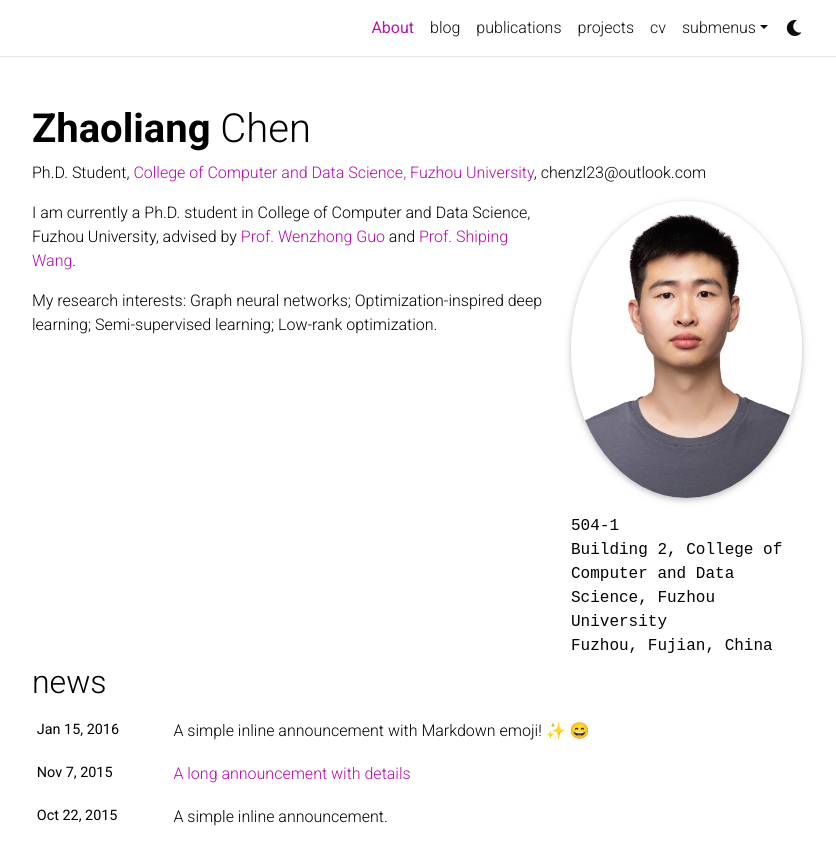
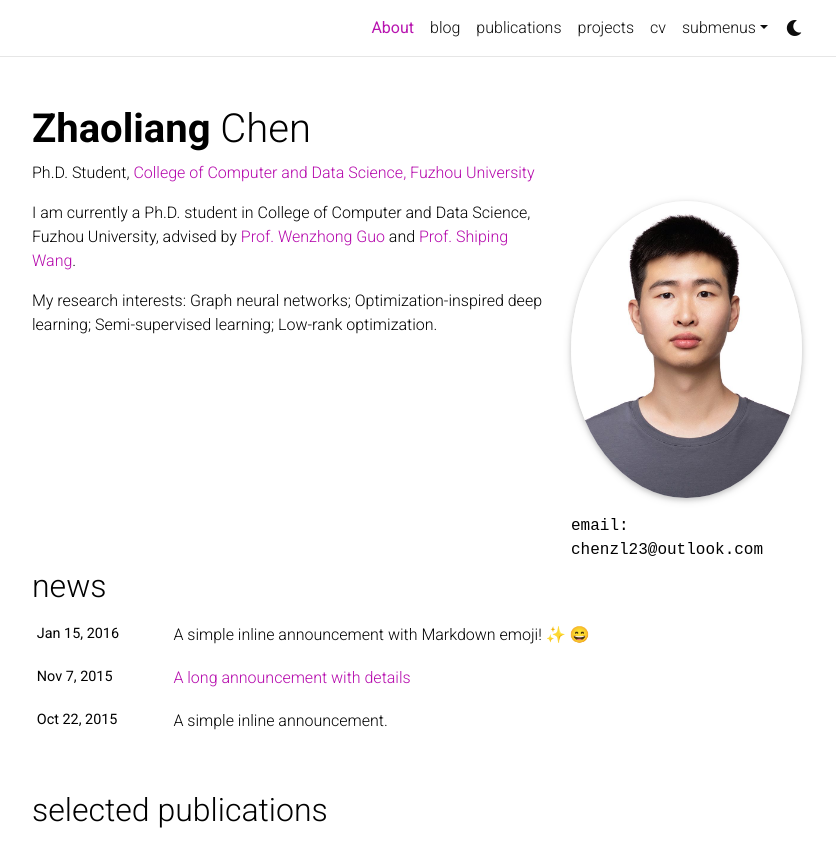
Before and after one commit to huangsuj/huangsuj.github.io, a Jekyll site: the page built from _pages/about.md, in a window 1280 px wide and 1227 px high, cut to the strip 0-841 px from the top of the window. Shown: the whole strip, without its empty margins (223-1059 px from the left). Built offline with Jekyll 4.4.1, drawn with Linux system fonts in a browser that asks for light colours; full-size pictures stand in for the smaller copies a plugin makes; emoji names are drawn with the system emoji font; comment, search, counter and statistics services are not loaded; a style sheet for code colours, icons or effects is not loaded.

Commit message:
Update about.md

```diff
--- a/_pages/about.md
+++ b/_pages/about.md
@@ -2,16 +2,14 @@
 layout: about
 title: About
 permalink: /
-subtitle: Ph.D. Student, <a href='https://ccds.fzu.edu.cn/'>College of Computer and Data Science, Fuzhou University</a>, chenzl23@outlook.com
+subtitle: Ph.D. Student, <a href='https://ccds.fzu.edu.cn/'>College of Computer and Data Science, Fuzhou University</a>
 
 profile:
   align: right
   image: ZhaoliangChen.jpg
   image_circular: true # crops the image to make it circular
   address: >
-    <p>504-1</p>
-    <p>Building 2, College of Computer and Data Science, Fuzhou University</p>
-    <p>Fuzhou, Fujian, China</p>
+    <p>email: chenzl23@outlook.com</p>
 
 news: true  # includes a list of news items
 selected_papers: true # includes a list of papers marked as "selected={true}"
```
